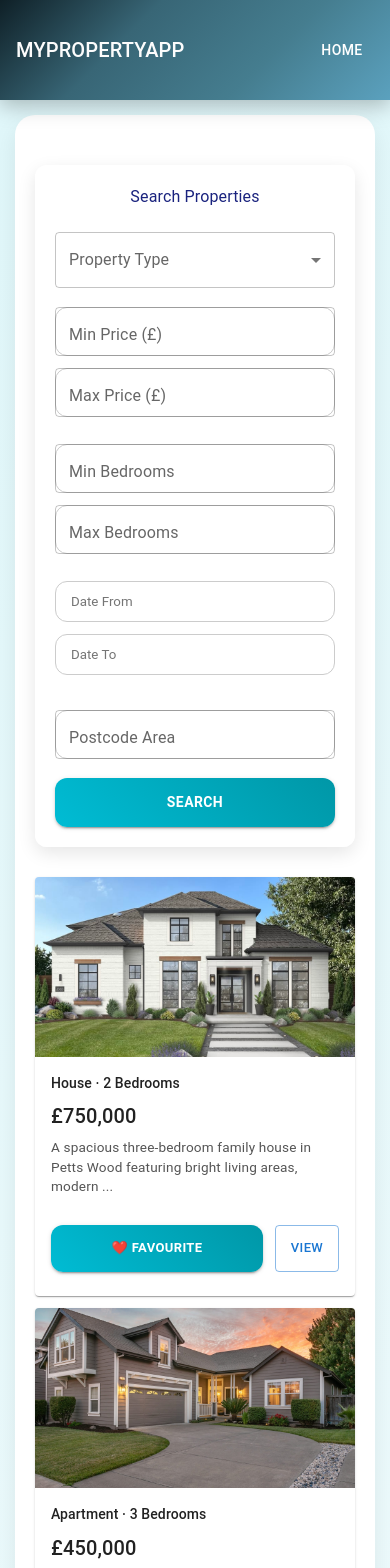
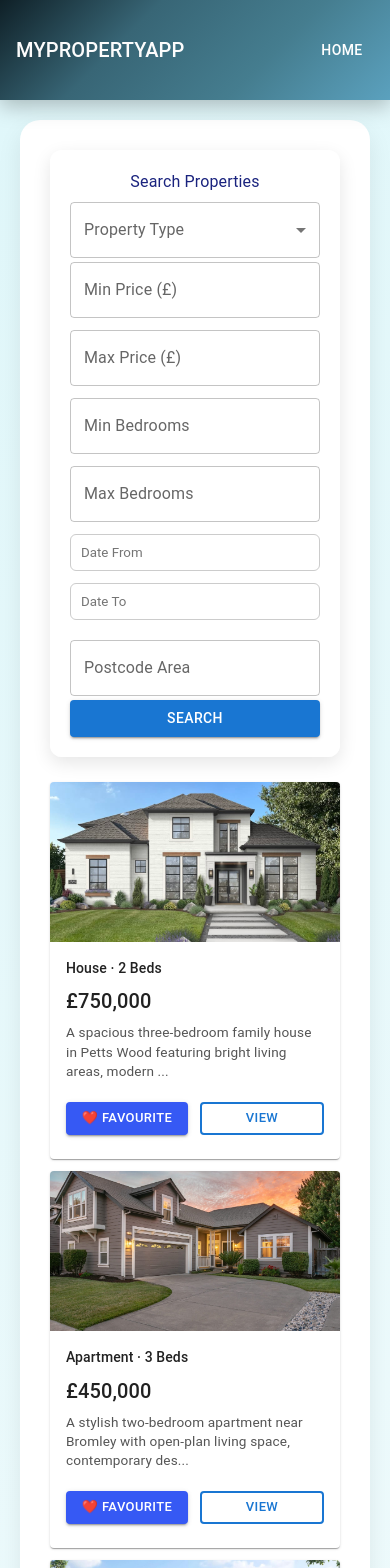
Before and after one commit to binadi-28/Advance-client-side-coursework, a React (Vite) app: page / in a window 390 px wide. Shown: the top 1568 px of the page. Built offline with nearby package versions, Linux system fonts and the light colour scheme.

Commit message:
twelth commit

```diff
--- a/src/components/Favorites.jsx
+++ b/src/components/Favorites.jsx
@@ -2,13 +2,26 @@ import { Card, CardContent, CardMedia, Typography, Button } from "@mui/material"
 import "./Favorites.css";
 
 function Favorites({ favourites, onRemove, onClear, onDrop }) {
-  // Allow drop
-  const handleDragOver = (e) => e.preventDefault();
+  // Allow drop into favourites
+  const handleDragOver = (e) => {
+    e.preventDefault();
+    e.dataTransfer.dropEffect = "copy";
+  };
 
+  // Drop property into favourites
   const handleDrop = (e) => {
     e.preventDefault();
-    const property = JSON.parse(e.dataTransfer.getData("property"));
-    onDrop(property); // add to favourites
+    const data = e.dataTransfer.getData("property");
+    if (data) {
+      const property = JSON.parse(data);
+      onDrop(property);
+    }
+  };
+
+  // Drag start from favourites (to remove on drag-out)
+  const handleDragStart = (e, id) => {
+    e.dataTransfer.setData("remove-id", id);
+    e.dataTransfer.effectAllowed = "move";
   };
 
   return (
@@ -40,7 +53,12 @@ function Favorites({ favourites, onRemove, onClear, onDrop }) {
       )}
 
       {favourites.map((property) => (
-        <Card key={property.id} className="favorite-card">
+        <Card
+          key={property.id}
+          className="favorite-card"
+          draggable
+          onDragStart={(e) => handleDragStart(e, property.id)}
+        >
           <CardMedia
             component="img"
             height="120"
--- a/src/components/PropertyCard.css
+++ b/src/components/PropertyCard.css
@@ -60,12 +60,12 @@
 
 /* Favourite button */
 .property-card-button.MuiButton-contained {
-  background-color: #f44336;
+  background-color: #3659f4;
   color: #ffffff;
 }
 
 .property-card-button.MuiButton-contained:hover {
-  background-color: #d32f2f;
+  background-color: #3c269a;
   transform: translateY(-2px);
   box-shadow: 0 6px 18px rgba(0, 0, 0, 0.2);
 }
--- a/src/components/PropertyCard.jsx
+++ b/src/components/PropertyCard.jsx
@@ -8,7 +8,7 @@ function PropertyCard({ property, addFavourite }) {
       ? property.description.slice(0, 90) + "..."
       : property.description;
 
-  // Trigger drag start
+  // Drag start: store the property in dataTransfer
   const handleDragStart = (e) => {
     e.dataTransfer.setData("property", JSON.stringify(property));
   };
@@ -19,6 +19,7 @@ function PropertyCard({ property, addFavourite }) {
       draggable
       onDragStart={handleDragStart}
     >
+      {/* Property Image */}
       <CardMedia
         component="img"
         height="180"
@@ -26,9 +27,10 @@ function PropertyCard({ property, addFavourite }) {
         alt={property.type}
       />
 
+      {/* Card Content */}
       <CardContent className="property-card-content">
         <Typography variant="subtitle2" className="property-card-type">
-          {property.type} · {property.bedrooms} Bedrooms
+          {property.type} · {property.bedrooms} Beds
         </Typography>
 
         <Typography variant="h6" className="property-card-price">
@@ -39,11 +41,12 @@ function PropertyCard({ property, addFavourite }) {
           {shortDescription}
         </Typography>
 
+        {/* Buttons */}
         <div className="property-card-buttons">
           <Button
             variant="contained"
             size="small"
-            className="favourite-btn"
+            className="property-card-button favourite-btn"
             onClick={() => addFavourite(property)}
           >
             ❤️ Favourite
@@ -54,7 +57,7 @@ function PropertyCard({ property, addFavourite }) {
             to={`/property/${property.id}`}
             variant="outlined"
             size="small"
-            className="view-btn"
+            className="property-card-button view-btn"
           >
             View
           </Button>
--- a/src/components/SearchForm.css
+++ b/src/components/SearchForm.css
@@ -1,8 +1,10 @@
+/* ===== SEARCH FORM ===== */
 .search-form {
+  width: 100%;
   max-width: 1000px;
-  margin: 30px auto;
+  margin: 0 auto 25px;
   padding: 20px;
-  background-color: rgba(255, 255, 255, 0.92);
+  background-color: rgba(255, 255, 255, 0.95);
   border-radius: 12px;
   box-shadow: 0 6px 18px rgba(0, 0, 0, 0.1);
 }
@@ -10,8 +12,8 @@
 .search-form-title {
   text-align: center;
   font-weight: 700;
-  font-size: 1.rem;
-  margin-bottom: 15px;
+  font-size: 1.3rem;
+  margin-bottom: 20px;
   color: #1a237e;
 }
 
@@ -34,19 +36,21 @@
   border: 1px solid #ccc;
 }
 
-/* Button */
+/* Search button */
 .search-button {
+  margin-top: 12px;
+  font-weight: 600;
+  text-transform: none;
   background-color: #1976d2;
   color: white;
-  font-weight: 600;
-  margin-top: 10px;
+  transition: all 0.3s ease;
 }
 
 .search-button:hover {
   background-color: #0d47a1;
 }
 
-/* Mobile */
+/* ===== RESPONSIVE ===== */
 @media (max-width: 600px) {
   .two-inputs {
     flex-direction: column;
--- a/src/pages/SearchPage.css
+++ b/src/pages/SearchPage.css
@@ -1,4 +1,4 @@
-/* Global resets */
+/* ===== GLOBAL RESET ===== */
 * {
   box-sizing: border-box;
   margin: 0;
@@ -6,7 +6,7 @@
   font-family: 'Roboto', sans-serif;
 }
 
-/* Body styling */
+/* ===== PAGE LAYOUT ===== */
 .search-page {
   display: flex;
   flex-direction: row;
@@ -16,22 +16,14 @@
   min-height: 100vh;
 }
 
-/* Main search + results area */
 .search-page-main {
   flex: 3;
   background-color: #ffffff;
   padding: 30px;
   border-radius: 20px;
   box-shadow: 0 10px 25px rgba(0, 0, 0, 0.08);
-  transition: transform 0.2s ease, box-shadow 0.2s ease;
 }
 
-.search-page-main:hover {
-  transform: translateY(-2px);
-  box-shadow: 0 12px 28px rgba(0, 0, 0, 0.12);
-}
-
-/* Sidebar styling */
 .search-page-sidebar {
   flex: 1;
   background-color: #ffffff;
@@ -43,53 +35,15 @@
   top: 30px;
 }
 
-/* SearchForm styling */
-.search-page-main form {
-  display: flex;
-  flex-wrap: wrap;
-  gap: 15px;
-  margin-bottom: 30px;
+/* ===== PROPERTY GRID ===== */
+.property-list {
+  display: grid;
+  grid-template-columns: repeat(auto-fit, minmax(260px, 1fr));
+  gap: 25px;
+  margin-top: 20px;
 }
 
-.search-page-main input,
-.search-page-main select {
-  flex: 1 1 150px;
-  padding: 12px 15px;
-  border-radius: 12px;
-  border: 1px solid #ccc;
-  transition: all 0.3s ease;
-}
-
-.search-page-main input:focus,
-.search-page-main select:focus {
-  border-color: #00bcd4;
-  outline: none;
-  box-shadow: 0 0 10px rgba(0, 188, 212, 0.25);
-}
-
-.search-page-main button {
-  padding: 12px 25px;
-  border: none;
-  background: linear-gradient(45deg, #00bcd4, #0097a7);
-  color: white;
-  font-weight: 600;
-  border-radius: 12px;
-  cursor: pointer;
-  transition: all 0.3s ease;
-}
-
-.search-page-main button:hover {
-  background: linear-gradient(45deg, #0097a7, #00796b);
-  transform: scale(1.05);
-}
-
-/* PropertyList styling */
-.property-list {
-  display: grid;
-  grid-template-columns: repeat(auto-fill, minmax(260px, 1fr));
-  gap: 25px;
-}
-
+/* ===== PROPERTY CARD ===== */
 .property-card {
   background-color: #ffffff;
   border-radius: 18px;
@@ -121,17 +75,16 @@
 
 .property-card-content h3 {
   font-size: 1.25rem;
-  margin-bottom: 10px;
+  margin-bottom: 8px;
   color: #333;
 }
 
 .property-card-content p {
   font-size: 0.95rem;
   color: #555;
-  margin-bottom: 8px;
 }
 
-/* FavouriteList styling */
+/* ===== FAVOURITE LIST ===== */
 .favourite-list {
   display: flex;
   flex-direction: column;
@@ -139,7 +92,7 @@
 }
 
 .favourite-list h3 {
-  font-size: 1.4rem;
+  font-size: 1.3rem;
   margin-bottom: 15px;
   color: #333;
   border-bottom: 2px solid #00bcd4;
@@ -173,8 +126,8 @@
   font-weight: 500;
   border-radius: 8px;
   text-transform: none;
-  color: #ff5252;
-  border: 1px solid #ff5252;
+  color: #378af7;
+  border: 1px solid #002079;
   padding: 6px 12px;
   background-color: white;
   cursor: pointer;
@@ -182,11 +135,11 @@
 }
 
 .favourite-list button:hover {
-  background-color: #ff5252;
+  background-color: #5252ff;
   color: white;
 }
 
-/* Tablets */
+/* ===== RESPONSIVE ===== */
 @media (max-width: 1024px) {
   .search-page {
     flex-direction: column;
@@ -206,25 +159,13 @@
 
   .property-list {
     grid-template-columns: repeat(2, 1fr);
-    gap: 20px;
   }
 }
 
-/* Mobile */
 @media (max-width: 650px) {
   .property-list {
-    grid-template-columns: 1fr; /* single column */
+    grid-template-columns: 1fr;
     gap: 15px;
-  }
-
-  .search-page-main form {
-    flex-direction: column; /* stack inputs vertically */
-  }
-
-  .search-page-main input,
-  .search-page-main select,
-  .search-page-main button {
-    width: 100%;
   }
 
   .favourite-list li {
@@ -239,10 +180,9 @@
   }
 }
 
-/* Small Mobile */
 @media (max-width: 480px) {
-  .property-list {
-    gap: 12px;
+  .property-card img {
+    height: 160px;
   }
 
   .property-card-content h3 {
@@ -252,14 +192,4 @@
   .property-card-content p {
     font-size: 0.85rem;
   }
-
-  .search-page {
-    padding: 15px;
-    gap: 15px;
-  }
-
-  .search-page-main,
-  .search-page-sidebar {
-    padding: 20px;
-  }
 }
--- a/src/pages/SearchPage.jsx
+++ b/src/pages/SearchPage.jsx
@@ -9,38 +9,49 @@ function SearchPage() {
   const [results, setResults] = useState(propertiesData.properties);
   const [favourites, setFavourites] = useState([]);
 
+  // Filter properties
   const handleSearch = (criteria) => {
     const filteredProperties = propertiesData.properties.filter((property) => {
       if (criteria.type && property.type !== criteria.type) return false;
-      if (criteria.priceMin && property.price < Number(criteria.priceMin))
-        return false;
-      if (criteria.priceMax && property.price > Number(criteria.priceMax))
-        return false;
-      if (criteria.bedroomsMin && property.bedrooms < Number(criteria.bedroomsMin))
-        return false;
-      if (criteria.bedroomsMax && property.bedrooms > Number(criteria.bedroomsMax))
-        return false;
-      if (criteria.postcode && !property.postcode.startsWith(criteria.postcode))
-        return false;
+      if (criteria.priceMin && property.price < Number(criteria.priceMin)) return false;
+      if (criteria.priceMax && property.price > Number(criteria.priceMax)) return false;
+      if (criteria.bedroomsMin && property.bedrooms < Number(criteria.bedroomsMin)) return false;
+      if (criteria.bedroomsMax && property.bedrooms > Number(criteria.bedroomsMax)) return false;
+      if (criteria.postcode && !property.postcode.startsWith(criteria.postcode)) return false;
       return true;
     });
     setResults(filteredProperties);
   };
 
+  // Add favourite (click or drag-in)
   const addFavourite = (property) => {
     if (!favourites.find((p) => p.id === property.id)) {
       setFavourites([...favourites, property]);
     }
   };
 
+  // Remove favourite by ID
   const removeFavourite = (id) => {
     setFavourites(favourites.filter((p) => p.id !== id));
   };
 
+  // Clear all favourites
   const clearFavourites = () => setFavourites([]);
 
+  // Handle drag-out removal
+  const handleDragOut = (e) => {
+    const removeId = e.dataTransfer.getData("remove-id");
+    if (removeId) {
+      removeFavourite(removeId);
+    }
+  };
+
   return (
-    <div className="search-page">
+    <div
+      className="search-page"
+      onDragOver={(e) => e.preventDefault()}
+      onDrop={handleDragOut} // drag-out handler
+    >
       <div className="search-page-main">
         <SearchForm onSearch={handleSearch} />
         <PropertyList properties={results} onFavourite={addFavourite} />
```
Also changed, not shown: src/data/properties.json (+7 -7 lines).
